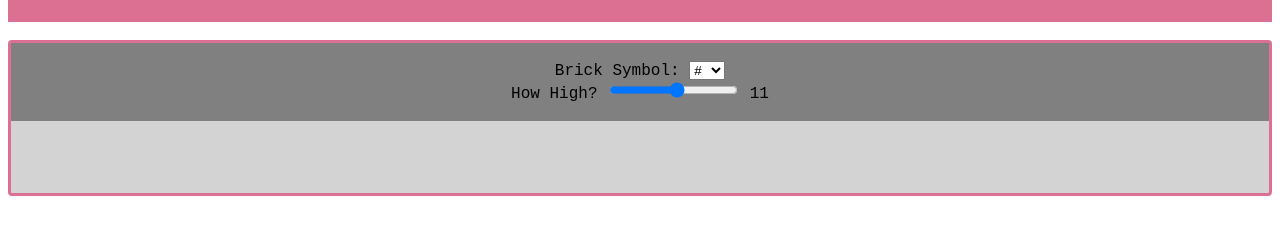
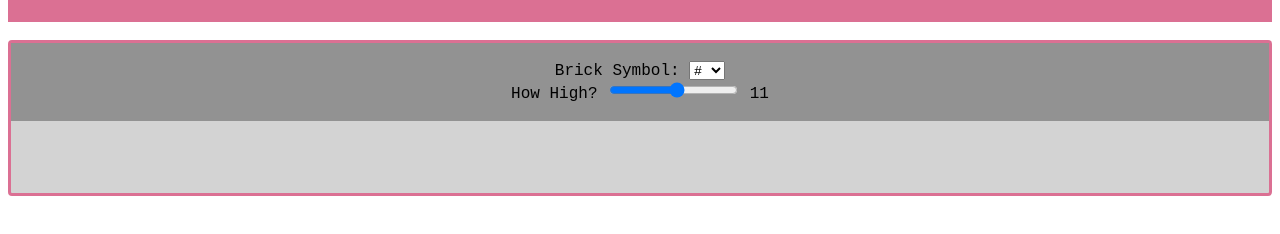
Before and after one commit to KRInboden/Mario-Pyramid, a plain HTML site: page index.html in a window 1280 px wide. Shown: the part 72-306 px from the top of the page. Drawn offline with Linux system fonts and the light colour scheme.

```diff
--- a/style.css
+++ b/style.css
@@ -19,7 +19,7 @@
 
 .topBox {
   text-align: center;
-  background-color: grey;
+  background-color: rgb(146, 146, 146);
 }
 
 body {
```
